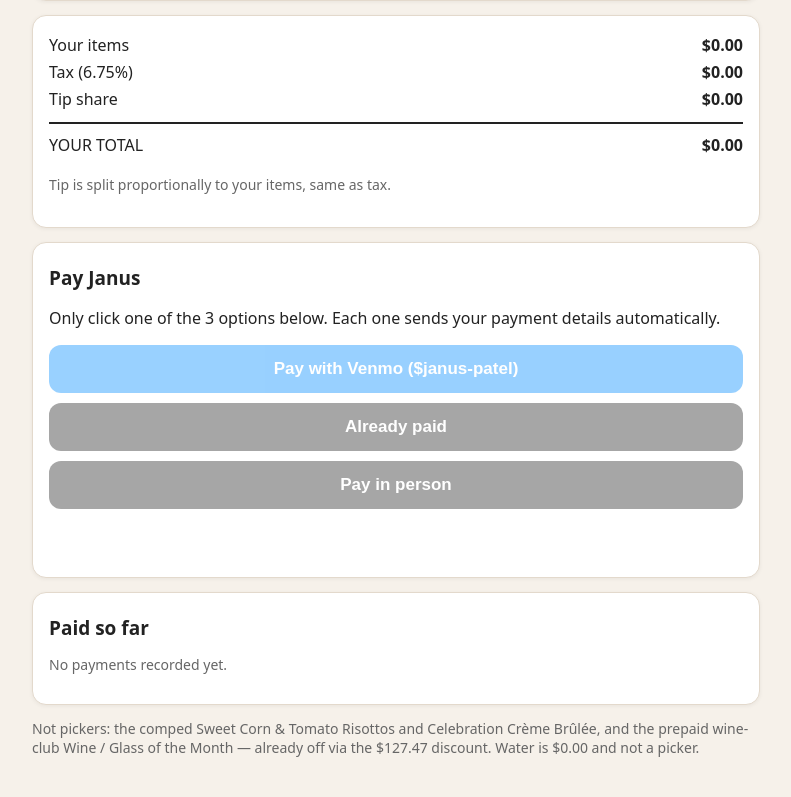
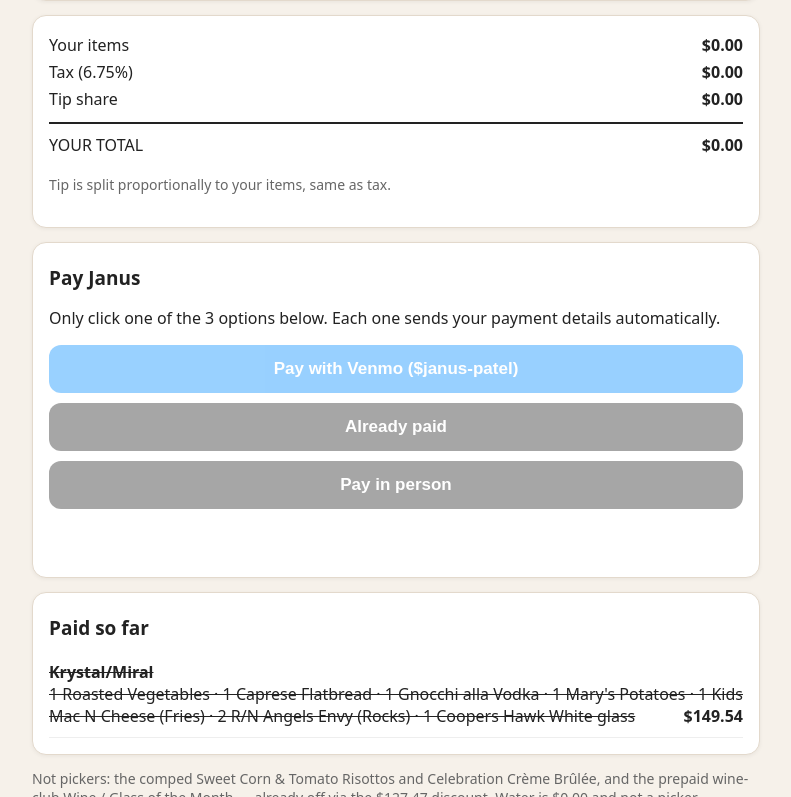
Before and after one commit to miral555/coopers-hawk-bill-split, a plain HTML site: page index.html in a window 1280 px wide. Shown: the part 2003-2800 px from the top of the page, without its empty margins (244-1035 px from the left). Drawn offline with Linux system fonts and the light colour scheme.

Commit message:
Add files via upload

```diff
--- a/index.html
+++ b/index.html
@@ -96,6 +96,7 @@ const picks = {}; ITEMS.forEach(i=>picks[i.id]=0);
 const paidQty = {}; ITEMS.forEach(i=>paidQty[i.id]=0);
 let paid = []; // {key,name,items:[{name,qty,cat}],amount}
 // Base paid entries baked in from form responses (Muse updates this as payments land)
+paid.push({key:"krystal/miral",name:"Krystal/Miral",items:[{name:"Roasted Vegetables",qty:1,cat:"food",price:7.99},{name:"Caprese Flatbread",qty:1,cat:"food",price:14.99},{name:"Gnocchi alla Vodka",qty:1,cat:"food",price:28.99},{name:"Mary's Potatoes",qty:1,cat:"food",price:6.99},{name:"Kids Mac N Cheese (Fries)",qty:1,cat:"food",price:10.99},{name:"R/N Angels Envy (Rocks)",qty:2,cat:"drink",price:16.00},{name:"Coopers Hawk White glass",qty:1,cat:"drink",price:10.50}],amount:149.54});
 paid.forEach(p=>p.items.forEach(x=>{const it=ITEMS.find(i=>i.name===x.name); if(it) paidQty[it.id]+=x.qty;}));
 const $=id=>document.getElementById(id), money=n=>"$"+n.toFixed(2), cents=n=>Math.round(n*100)/100;
 function remaining(i){return i.qty-paidQty[i.id]}
```
